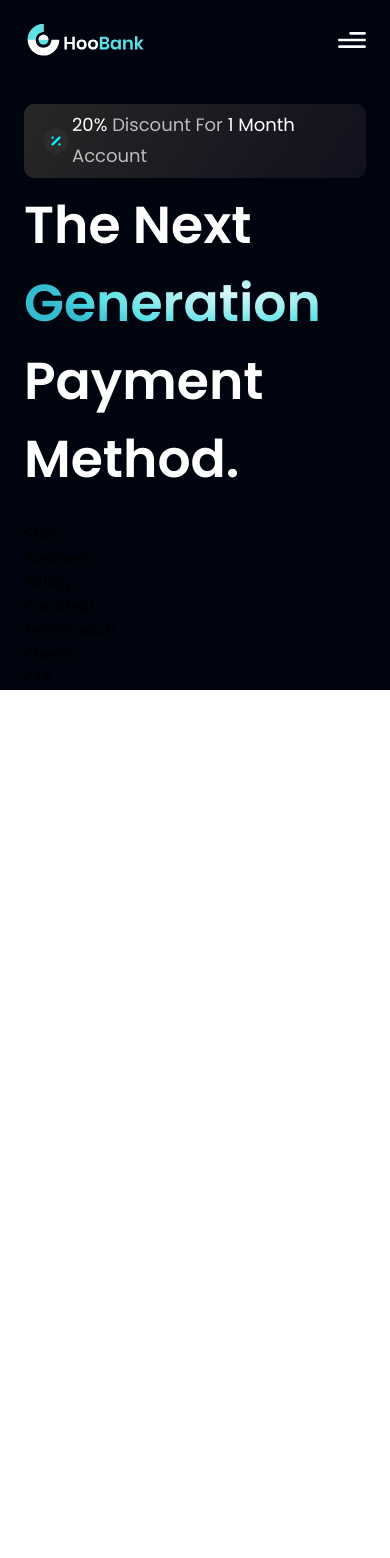
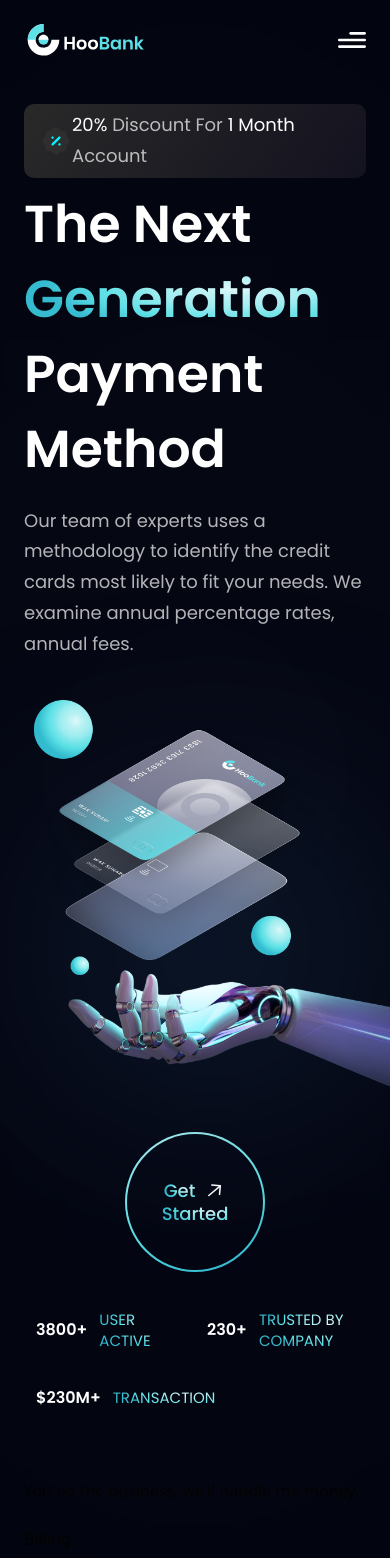
Before and after one commit to Yasser-Shehab/Bank_Webstie, a React (Vite) app: page / in a window 390 px wide. Shown: the top 1558 px of the page. Before the commit the page ends 844 px from the top, so only its background shows below. Built offline with nearby package versions, Linux system fonts and the light colour scheme.

Commit message:
Fixed a bug

```diff
--- a/src/components/Business.jsx
+++ b/src/components/Business.jsx
@@ -1,7 +1,18 @@
-import React from "react";
+import { features } from "../constants";
+import styles, { layout } from "../style";
 
 const Business = () => {
-  return <div>Business</div>;
+  return (
+    <section id="features" className={layout.section}>
+      <div className={layout.sectionInfo}>
+        <h2>
+          You do the business,
+          <br className="sm:block hidden" /> we’ll handle the money.
+        </h2>
+        <p></p>
+      </div>
+    </section>
+  );
 };
 
 export default Business;
--- a/src/components/GetStarted.jsx
+++ b/src/components/GetStarted.jsx
@@ -3,7 +3,7 @@ import { arrowUp } from "../assets";
 
 const GetStarted = () => (
   <div
-    className={`${styles.flexCenter} w-[140px] h-[140px] rounded-full bg-blue-gradient cursor-pointer p-[2px]`}
+    className={`${styles.flexCenter} w-[140px] h-[140px] rounded-full bg-blue-gradient cursor-pointer p-[2px] hover:p-[4px] ease-in-out duration-300 hover:scale-105`}
   >
     <div className={`${styles.flexCenter} flex-col bg-primary w-[100%] h-[100%] rounded-full`}>
       <div className={`${styles.flexStart} flex-row`}>
@@ -12,7 +12,7 @@ const GetStarted = () => (
         </p>
         <img src={arrowUp} className="w-[23px] h-[23px] object-contain" alt="Arrow" />
       </div>
-      <p className="font-poppins font-medium text-[18px] leading-[23px]">
+      <p className="font-poppins font-medium text-[18px] leading-[23.4px]">
         <span className="text-gradient">Started</span>
       </p>
     </div>
--- a/src/components/Hero.jsx
+++ b/src/components/Hero.jsx
@@ -3,7 +3,7 @@ import { discount, robot } from "../assets";
 import GetStarted from "./GetStarted";
 
 const Hero = () => (
-  <section id="home" className={`flex md:md flex-row flex-col ${styles.paddingY}`}>
+  <section id="home" className={`flex md:flex-row  flex-col ${styles.paddingY}`}>
     <div className={`flex-1 ${styles.flexStart} flex-col xl:px-0 smpx-16 px-6`}>
       <div className="flex flex-row items-center py-[6px] px-4 bg-discount-gradient rounded-[10px] mb-2">
         <img src={discount} alt="discount" className="w-[32px] h-[32px]" />
@@ -13,14 +13,30 @@ const Hero = () => (
         </p>
       </div>
       <div className="flex flex-row justify-between items-center w-full">
-        <h1 className="flex-1 font-poppins font-semibold ss:text-[72px] text-[52px] text-white ss:leading-[100px] leading-[75px">
+        <h1 className="flex-1 font-poppins font-semibold ss:text-[72px] text-[52px] text-white ss:leading-[100px] leading-[75px]">
           The Next <br className="sm:block hidden" />
-          <span className="text-gradient">Generation</span> Payment Method.
+          <span className="text-gradient">Generation</span>
         </h1>
         <div className="ss:flex hidden md:mr-4 mr-0">
           <GetStarted />
         </div>
       </div>
+      <h1 className=" font-poppins font-semibold ss:text-[68px] text-[52px] text-white ss:leading-[100px] leading-[75px] w-full">
+        Payment Method
+      </h1>
+      <p className={`${styles.paragraph} max-w-[470px] mt-5`}>
+        Our team of experts uses a methodology to identify the credit cards most likely to fit your
+        needs. We examine annual percentage rates, annual fees.
+      </p>
+    </div>
+    <div className={`flex-1 flex ${styles.flexCenter} md:my-0 my-10 relative`}>
+      <img src={robot} alt="Billing" className="w-[100%] h-[100] relative z-[5]" />
+      <div className="absolute z-[0] w-[40%] h-[35%] top-0 pink__gradient" />
+      <div className="absolute z-[1] w-[80%] h-[80%] bottom-40 white__gradient rounded-full" />
+      <div className="absolute z-[0] w-[50%] h-[50%] right-20 bottom-20 blue__gradient" />
+    </div>
+    <div className={`ss:hidden ${styles.flexCenter}`}>
+      <GetStarted />
     </div>
   </section>
 );
--- a/src/components/Stats.jsx
+++ b/src/components/Stats.jsx
@@ -1,7 +1,18 @@
-import React from "react";
+import { stats } from "../constants";
+import styles from "../style";
 
-const Stats = () => {
-  return <div>Stats</div>;
-};
-
+const Stats = () => (
+  <section className={`${styles.flexCenter}  flex-row flex-wrap sm:mb-20 mb-6`}>
+    {stats.map((stat) => (
+      <div key={stat.id} className={`flex-1 flex justify-start items-center flex-row m-3`}>
+        <h4 className="font-poppins font-semibold xs:text-[40.89px] text-[30p.89px] xs:leading-[53.16px] leading-[43.16px] text-white">
+          {stat.value}
+        </h4>
+        <p className="font-poppins font-normal xs:text-[20px] text-[15px] xs:leading-[26px] leading-[21px] text-gradient uppercase ml-3">
+          {stat.title}
+        </p>
+      </div>
+    ))}
+  </section>
+);
 export default Stats;
```
